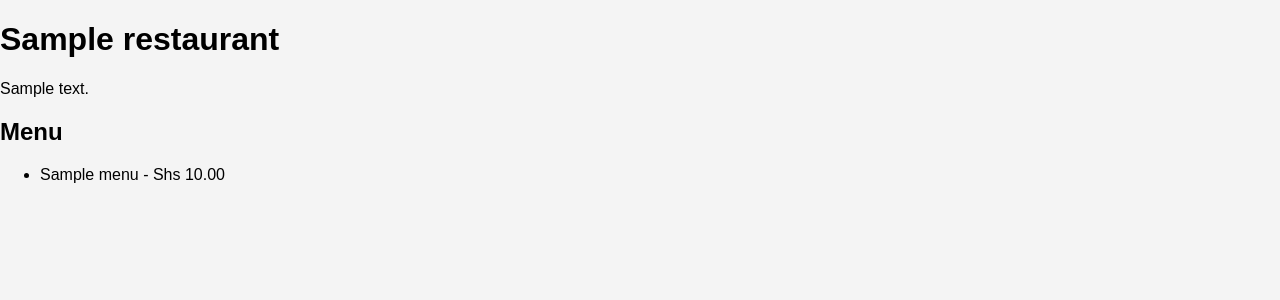
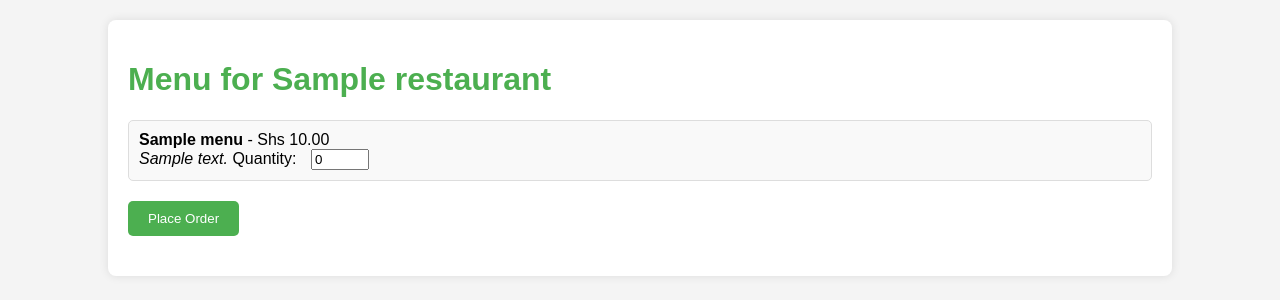
Before and after one commit to ofwonojohn/website, a PHP site: page /restaurant_details.php?restaurant_id=1 in a window 1280 px wide. Shown: the top 300 px of the page. Run offline with PHP 8.4, Linux system fonts and the light colour scheme; tables that the repository leaves empty or names only in its code hold one stand-in row (values such as "Sample post").

Commit message:
places oders to db

```diff
--- a/online food delivery/restaurant_details.php
+++ b/online food delivery/restaurant_details.php
@@ -1,14 +1,9 @@
 <?php
-include 'db.php'; // Include database connection
-session_start(); // Start the session
+include 'db.php'; // Include the database connection
 
-// Get the restaurant ID from the query string
-$restaurant_id = $_GET['restaurant_id'] ?? null;
-
-if (!$restaurant_id) {
-    echo "Invalid restaurant selection.";
-    exit;
-}
+// Get the restaurant ID and simulate a logged-in user (replace with your logic)
+$restaurant_id = $_GET['restaurant_id'] ?? 0;
+$user_id = 1; // Replace with actual user ID from session or authentication
 
 // Fetch the restaurant details
 $stmt = $pdo->prepare("SELECT * FROM Restaurants WHERE restaurant_id = ?");
@@ -16,14 +11,76 @@ $stmt->execute([$restaurant_id]);
 $restaurant = $stmt->fetch(PDO::FETCH_ASSOC);
 
 if (!$restaurant) {
-    echo "Restaurant not found.";
-    exit;
+    die("Restaurant not found.");
 }
 
-// Fetch the menu items for the restaurant
-$stmt = $pdo->prepare("SELECT * FROM Menus WHERE restaurant_id = ?");
-$stmt->execute([$restaurant_id]);
-$menu_items = $stmt->fetchAll(PDO::FETCH_ASSOC);
+// Fetch the restaurant's menu items
+$menu_stmt = $pdo->prepare("SELECT * FROM Menus WHERE restaurant_id = ?");
+$menu_stmt->execute([$restaurant_id]);
+$menu_items = $menu_stmt->fetchAll(PDO::FETCH_ASSOC);
+
+// Handle order submission
+if ($_SERVER['REQUEST_METHOD'] === 'POST') {
+    $order = $_POST['order'] ?? [];
+
+    if (!empty($order)) {
+        $pdo->beginTransaction(); // Start a transaction
+
+        try {
+            $total_price = 0;
+
+            // Calculate the total price and prepare order item data
+            foreach ($order as $menu_id => $quantity) {
+                if ($quantity > 0) {
+                    $item_stmt = $pdo->prepare("SELECT price FROM Menus WHERE menu_id = ?");
+                    $item_stmt->execute([$menu_id]);
+                    $item = $item_stmt->fetch(PDO::FETCH_ASSOC);
+
+                    if ($item) {
+                        $subtotal = $item['price'] * $quantity;
+                        $total_price += $subtotal;
+                    }
+                }
+            }
+
+            // Insert the order into the Orders table
+            $order_stmt = $pdo->prepare(
+                "INSERT INTO Orders (user_id, restaurant_id, total_price, total_amount, order_status)
+                 VALUES (?, ?, ?, ?, 'pending')"
+            );
+            $order_stmt->execute([$user_id, $restaurant_id, $total_price, $total_price]);
+            $order_id = $pdo->lastInsertId(); // Get the new order ID
+
+            // Insert each item into the Order_Items table
+            foreach ($order as $menu_id => $quantity) {
+                if ($quantity > 0) {
+                    $item_stmt = $pdo->prepare("SELECT price FROM Menus WHERE menu_id = ?");
+                    $item_stmt->execute([$menu_id]);
+                    $item = $item_stmt->fetch(PDO::FETCH_ASSOC);
+
+                    if ($item) {
+                        $subtotal = $item['price'] * $quantity;
+
+                        $order_item_stmt = $pdo->prepare(
+                            "INSERT INTO Order_Items (order_id, menu_id, quantity, price)
+                             VALUES (?, ?, ?, ?)"
+                        );
+                        $order_item_stmt->execute([$order_id, $menu_id, $quantity, $item['price']]);
+                    }
+                }
+            }
+
+            $pdo->commit(); // Commit the transaction
+            echo "<p>Order placed successfully!</p>";
+
+        } catch (Exception $e) {
+            $pdo->rollBack(); // Roll back the transaction if there is an error
+            echo "<p>Failed to place the order: " . $e->getMessage() . "</p>";
+        }
+    } else {
+        echo "<p>Please select at least one item to order.</p>";
+    }
+}
 ?>
 
 <!DOCTYPE html>
@@ -31,25 +88,77 @@ $menu_items = $stmt->fetchAll(PDO::FETCH_ASSOC);
 <head>
     <meta charset="UTF-8">
     <meta name="viewport" content="width=device-width, initial-scale=1.0">
-    <title><?php echo htmlspecialchars($restaurant['name']); ?></title>
-    <link rel="stylesheet" href="../css/styles.css">
+    <title><?php echo htmlspecialchars($restaurant['name']); ?> - Menu</title>
+    <style>
+        body {
+            font-family: Arial, sans-serif;
+            background-color: #f4f4f4;
+            margin: 0;
+            padding: 0;
+        }
+        main {
+            width: 80%;
+            margin: 20px auto;
+            background-color: white;
+            padding: 20px;
+            border-radius: 8px;
+            box-shadow: 0px 0px 10px rgba(0, 0, 0, 0.1);
+        }
+        h1 {
+            color: #4CAF50;
+        }
+        ul {
+            list-style-type: none;
+            padding: 0;
+        }
+        li {
+            padding: 10px;
+            margin: 10px 0;
+            border: 1px solid #ddd;
+            background-color: #f9f9f9;
+            border-radius: 5px;
+        }
+        .quantity-input {
+            width: 50px;
+            margin-left: 10px;
+        }
+        .order-button {
+            display: block;
+            margin: 20px 0;
+            padding: 10px 20px;
+            background-color: #4CAF50;
+            color: white;
+            border: none;
+            border-radius: 5px;
+            cursor: pointer;
+        }
+    </style>
 </head>
 <body>
-    <h1><?php echo htmlspecialchars($restaurant['name']); ?></h1>
-    <p><?php echo htmlspecialchars($restaurant['description']); ?></p>
+    <main>
+        <h1>Menu for <?php echo htmlspecialchars($restaurant['name']); ?></h1>
+        <form method="POST" action="">
+            <ul>
+                <?php foreach ($menu_items as $item): ?>
+                    <li>
+                        <strong><?php echo htmlspecialchars($item['item_name']); ?></strong> -
+                        Shs <?php echo number_format($item['price'], 2); ?><br>
+                        <em><?php echo htmlspecialchars($item['description']); ?></em>
 
-    <h2>Menu</h2>
-    <?php if (count($menu_items) > 0): ?>
-        <ul>
-            <?php foreach ($menu_items as $item): ?>
-                <li>
-                    <?php echo htmlspecialchars($item['item_name']); ?> -
-                    Shs <?php echo number_format($item['price'], 2); ?>
-                </li>
-            <?php endforeach; ?>
-        </ul>
-    <?php else: ?>
-        <p>No menu items available for this restaurant.</p>
-    <?php endif; ?>
+                        <?php if (!$item['is_available']): ?>
+                            <span style="color: red;">(Not available)</span>
+                        <?php else: ?>
+                            <label>
+                                Quantity:
+                                <input type="number" name="order[<?php echo $item['menu_id']; ?>]"
+                                       class="quantity-input" min="0" value="0">
+                            </label>
+                        <?php endif; ?>
+                    </li>
+                <?php endforeach; ?>
+            </ul>
+            <button type="submit" class="order-button">Place Order</button>
+        </form>
+    </main>
 </body>
 </html>
```
